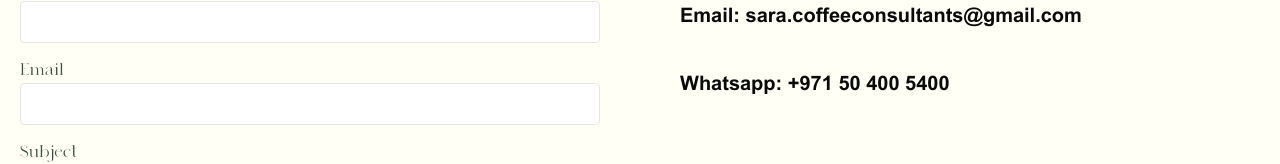
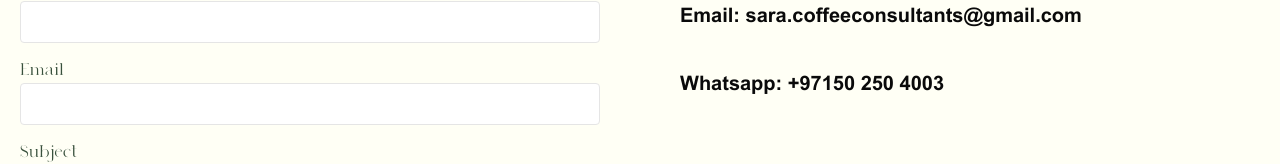
Before and after one commit to KerlosSoNy/sara-coffe, a Next.js app: page /academy in a window 1280 px wide. Shown: the part 1183-1347 px from the top of the page. Built offline with nearby package versions, Linux system fonts and the light colour scheme; no server answers.

Commit message:
Fix: update WhatsApp contact number in footer and academy page

```diff
--- a/app/(pages)/academy/page.jsx
+++ b/app/(pages)/academy/page.jsx
@@ -87,7 +87,7 @@ export default async function AcademyPage() {
             </li>
 
             <li>
-              <Link href="tel:+971504005400">Whatsapp: +971 50 400 5400</Link>
+              <Link href="tel:+971502504003">Whatsapp: +97150 250 4003</Link>
             </li>
           </ul>
         </div>
--- a/components/footer/footerContent/FooterContent.jsx
+++ b/components/footer/footerContent/FooterContent.jsx
@@ -69,10 +69,10 @@ const Nav = () => {
         <ul className="pl-3">
           <li className="list-disc">
             <Link
-              href="tel:+971504005400"
+              href="tel:+971502504003"
               className="text-[18px] font-montserrat "
             >
-              +971 50 400 5400
+              +971 50 250 4003
             </Link>
           </li>
           <li className="list-disc">
```
